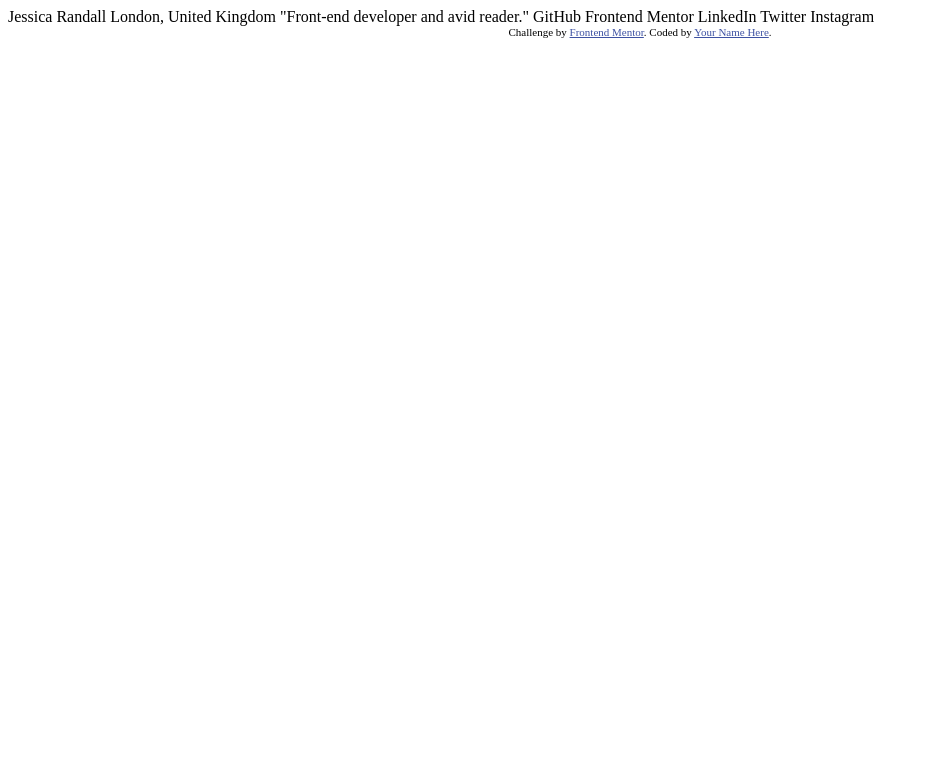
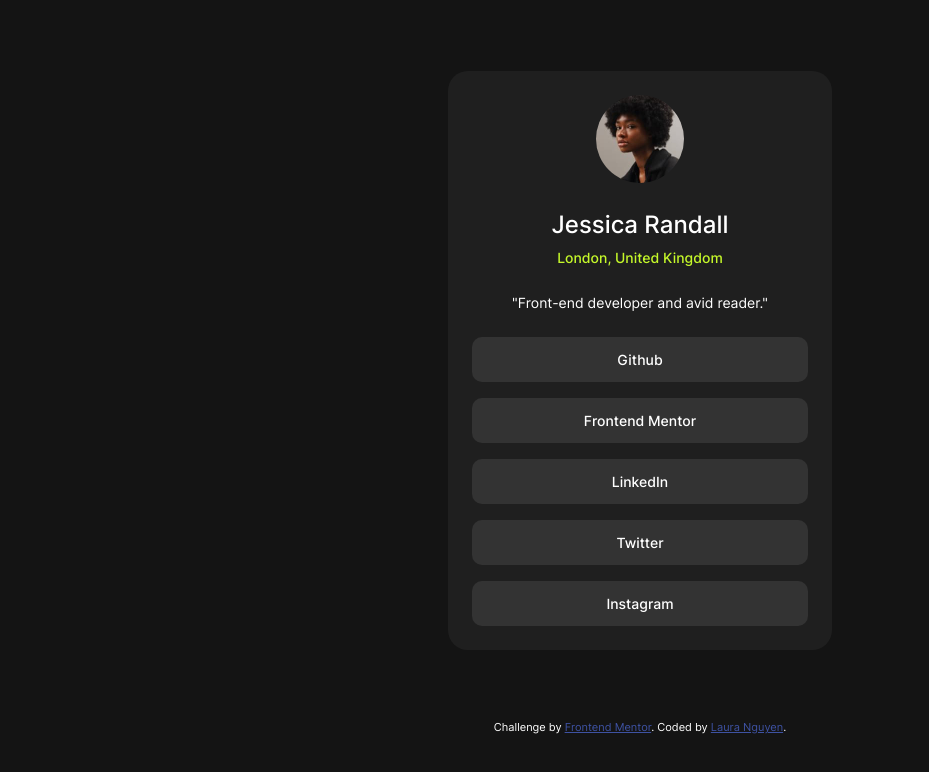
Before and after one commit to laura-nguyen/social-links-profile, a plain HTML site: page index.html in a window 1280 px wide. Shown: the whole page, without its empty margins (0-929 px from the left). Drawn offline with Linux system fonts and the light colour scheme.

Commit message:
finalized styling

```diff
--- a/index.html
+++ b/index.html
@@ -1,34 +1,59 @@
 <!DOCTYPE html>
 <html lang="en">
   <head>
-  <meta charset="UTF-8">
-  <meta name="viewport" content="width=device-width, initial-scale=1.0"> <!-- displays site properly based on user's device -->
+    <meta charset="UTF-8" />
+    <meta name="viewport" content="width=device-width, initial-scale=1.0" />
+    <!-- displays site properly based on user's device -->
 
-  <link rel="icon" type="image/png" sizes="32x32" href="./assets/images/favicon-32x32.png">
+    <link
+      rel="icon"
+      type="image/png"
+      sizes="32x32"
+      href="./assets/images/favicon-32x32.png"
+    />
 
     <title>Frontend Mentor | Social links profile</title>
 
-  <!-- Feel free to remove these styles or customise in your own stylesheet 👍 -->
-  <style>
-    .attribution { font-size: 11px; text-align: center; }
-    .attribution a { color: hsl(228, 45%, 44%); }
-  </style>
+    <link rel="stylesheet" href="./index.css" />
   </head>
   <body>
+    <main class="container">
+      <div class="card">
+        <div class="card__profile">
+          <img
+            class="card__profile-image"
+            src="./assets/images/avatar-jessica.jpeg"
+            alt="profile picture of jessica randall"
+          />
 
-  Jessica Randall
-  London, United Kingdom
+          <div class="card__profile-info">
+            <h1 class="card__profile-name">Jessica Randall</h1>
+            <p class="card__profile-location">London, United Kingdom</p>
+          </div>
+          <p class="card__profile-description">
             "Front-end developer and avid reader."
+          </p>
+        </div>
+        <div class="card__social">
+          <a class="card__social-item">Github</a>
+          <a class="card__social-item">Frontend Mentor</a>
+          <a class="card__social-item">LinkedIn</a>
+          <a class="card__social-item">Twitter</a>
+          <a class="card__social-item">Instagram</a>
+        </div>
+      </div>
+    </main>
 
-  GitHub
-  Frontend Mentor
-  LinkedIn
-  Twitter
-  Instagram
-
+    <footer>
       <div class="attribution">
-    Challenge by <a href="https://www.frontendmentor.io?ref=challenge" target="_blank">Frontend Mentor</a>.
-    Coded by <a href="#">Your Name Here</a>.
+        Challenge by
+        <a href="https://www.frontendmentor.io?ref=challenge" target="_blank"
+          >Frontend Mentor</a
+        >. Coded by
+        <a href="https://github.com/laura-nguyen/qr-code-component"
+          >Laura Nguyen</a
+        >.
       </div>
+    </footer>
   </body>
 </html>
--- /dev/null
+++ b/index.scss
@@ -0,0 +1,91 @@
+@use "styles/partials/mixins" as *;
+@use "styles/partials/variables" as *;
+@use "styles/partials/typography" as *;
+@use "styles/partials/global" as *;
+
+.container {
+  display: flex;
+  align-items: center;
+  justify-content: center;
+
+  height: 90vh;
+  @include desktop {
+    margin: 0 auto;
+  }
+}
+
+.card {
+  @include mobile {
+    width: clamp(20.4375rem, 5vw + 20rem, 24rem);
+  }
+
+  background-color: $grey-800;
+  padding: 1.5rem;
+
+  border-radius: 1.25rem;
+  display: flex;
+  flex-direction: column;
+  justify-content: center;
+  align-items: center;
+  gap: 1.5rem;
+
+  &__profile {
+    display: flex;
+    flex-direction: column;
+    align-items: center;
+    gap: 1.5rem;
+
+    &-image {
+      width: 5.5rem;
+      height: 5.5rem;
+      border-radius: 50%;
+      @include desktop {
+        margin-top: 1rem;
+      }
+    }
+
+    &-info {
+      display: flex;
+      flex-direction: column;
+      align-items: center;
+      gap: 0.25rem;
+    }
+
+    &-location {
+      color: $green;
+      @extend %text-preset-2;
+    }
+  }
+
+  &__social {
+    display: flex;
+    flex-direction: column;
+    width: 100%;
+    gap: 1rem;
+
+    &-item {
+      background-color: $grey-700;
+      width: 100%;
+      padding: 0.75rem;
+      text-align: center;
+      border-radius: 10px;
+      @extend %text-preset-2;
+
+      &:hover {
+        background-color: $green;
+        color: $grey-800;
+        cursor: pointer;
+        transition: all 0.3s ease-in-out;
+      }
+    }
+  }
+}
+
+.attribution {
+  font-size: 0.6875rem;
+  text-align: center;
+
+  a {
+    color: hsl(228, 45%, 44%);
+  }
+}
--- /dev/null
+++ b/styles/partials/_global.scss
@@ -0,0 +1,24 @@
+@use "typography" as *;
+@use "variables" as *;
+@use "mixins" as *;
+
+* {
+  font-family: "Inter", sans-serif;
+  margin: 0;
+  padding: 0;
+  box-sizing: border-box;
+  color: $white;
+}
+
+body {
+  background-color: $grey-900;
+  height: 100vh;
+}
+
+h1 {
+  @extend %text-preset-1;
+}
+
+p {
+  @extend %text-preset-3;
+}
--- /dev/null
+++ b/styles/partials/_mixins.scss
@@ -0,0 +1,14 @@
+@use "variables" as *;
+@use "typography" as *;
+
+@mixin mobile {
+  @media (min-width: $mobile) {
+    @content;
+  }
+}
+
+@mixin desktop {
+  @media (min-width: $desktop) {
+    @content;
+  }
+}
--- /dev/null
+++ b/styles/partials/_typography.scss
@@ -0,0 +1,50 @@
+@use "variables" as *;
+
+@font-face {
+  font-family: "Inter";
+  src: url("assets/fonts/Inter-VariableFont_slnt,wght.ttf") format("truetype"),
+    url("assets/fonts/static.Inter-Regular.ttf") format("truetype");
+  font-style: normal;
+  font-weight: $font-weight-400;
+}
+
+@font-face {
+  font-family: "Inter";
+  src: url("assets/fonts/Inter-VariableFont_slnt,wght.ttf") format("truetype"),
+    url("assets/fonts/static.Inter-SemiBold.ttf") format("truetype");
+  font-style: normal;
+  font-weight: $font-weight-600;
+}
+
+@font-face {
+  font-family: "Inter";
+  src: url("assets/fonts/Inter-VariableFont_slnt,wght.ttf") format("truetype"),
+    url("assets/fonts/static.Inter-Bold.ttf") format("truetype");
+  font-style: normal;
+  font-weight: $font-weight-700;
+}
+
+// Header
+%text-preset-1 {
+  font-size: 1.5rem;
+  line-height: 150%;
+  font-weight: $font-weight-600;
+  font-style: normal;
+}
+
+// Link
+%text-preset-2 {
+  font-size: 0.875rem;
+  line-height: 150%;
+  font-weight: $font-weight-600;
+  font-style: normal;
+  text-decoration: none;
+}
+
+// Paragraph
+%text-preset-3 {
+  font-size: 0.875rem;
+  line-height: 150%;
+  font-weight: $font-weight-400;
+  font-style: normal;
+}
--- /dev/null
+++ b/styles/partials/_variables.scss
@@ -0,0 +1,21 @@
+// colors
+$green: hsl(75, 94%, 57%);
+$white: hsl(0, 0%, 100%);
+$grey-700: hsl(0, 0%, 20%);
+$grey-800: hsl(0, 0%, 12%);
+$grey-900: hsl(0, 0%, 8%);
+
+// typography
+$font-weight-400: 400;
+$font-weight-600: 500;
+$font-weight-700: 800;
+
+// spacing
+$spacing-50: 0.25rem;
+$spacing-100: 0.5rem;
+$spacing-150: 0.75rem;
+$spacing-200: 1rem;
+
+// breakpoints
+$mobile: 375px;
+$desktop: 1440px;
```
Also changed, not shown: index.css (added), 1 other file. Lines whose indentation alone changed are shown as unchanged.
